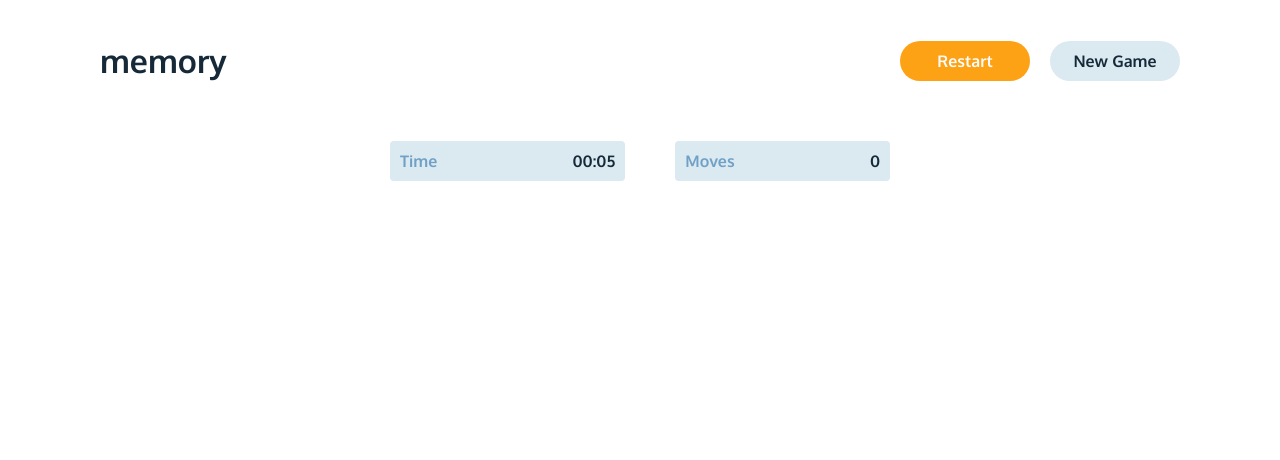
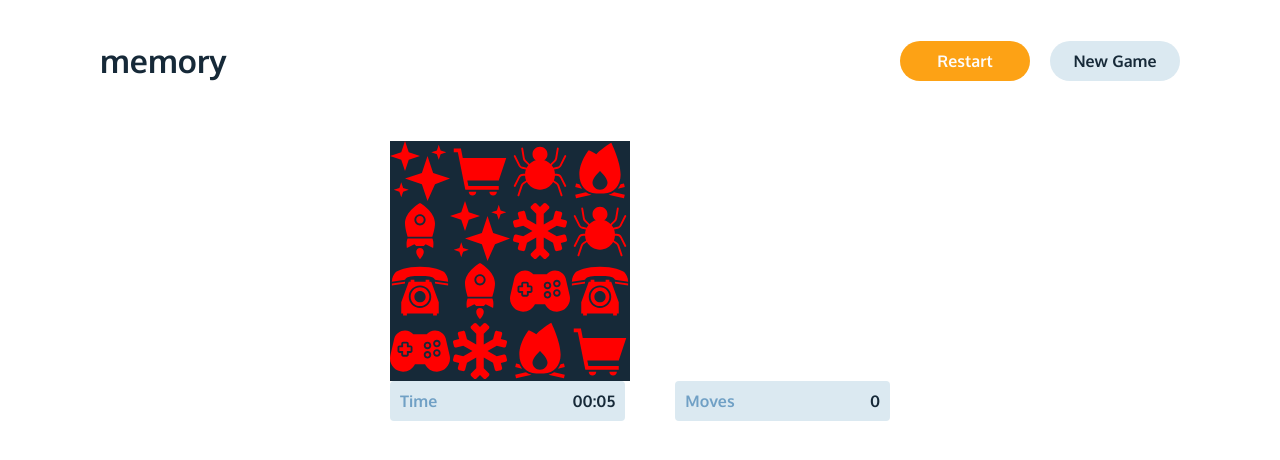
Before and after one commit to tymino/svelte_memory-game, a Svelte app: page / in a window 1280 px wide. Shown: the top 460 px of the page. Built offline with nearby package versions, Linux system fonts and the light colour scheme.

Commit message:
grid render

```diff
--- a/public/global.css
+++ b/public/global.css
@@ -28,5 +28,6 @@ html {
 path {
   width: 100%;
   height: 100%;
-  fill: var(--color-light);
+  /* fill: var(--color-light); */
+  fill: red;
 }
--- a/src/components/Game.svelte
+++ b/src/components/Game.svelte
@@ -48,21 +48,7 @@
       });
     });
 
-    console.log(totalIndexes);
-
-    // while (loop) {
-
-    //
-
-    //   if (rand === 3) {
-    //     console.log('cont');
-    //     continue;
-    //   }
-
-    //   indexes.push(rand);
-    // }
-
-    console.log(grid);
+    gridIcon.set(grid);
   };
 
   const gameRestart = () => setupGrid();
@@ -95,7 +81,9 @@
   <Header on:restart={gameRestart} on:new={gameNew} />
 
   <div class="game">
-    <Grid />
+    {#if $gridIcon}
+      <Grid />
+    {/if}
 
     <div class="game__info">
       <Info title="Time" data={timeElapsed} />
--- a/src/components/Grid.svelte
+++ b/src/components/Grid.svelte
@@ -1,2 +1,39 @@
 <script>
+  import Icon from './Icon.svelte';
+  import { gameSettings, gridIcon, gridVisible } from '../store';
+
+  // $: console.log($gridIcon);
 </script>
+
+<div class="grid">
+  {#each $gridVisible as row, rowIndex}
+    <div class="row">
+      {#each row as cell, cellIndex}
+        <div class="cell">
+          {#if $gameSettings[0].active === 'Numbers'}
+            {cell}
+          {:else}
+            <Icon index={$gridIcon[rowIndex][cellIndex]} />
+          {/if}
+        </div>
+      {/each}
+    </div>
+  {/each}
+</div>
+
+<style>
+  .grid {
+    display: flex;
+    flex-direction: column;
+  }
+
+  .row {
+    display: flex;
+    flex-direction: row;
+  }
+  .cell {
+    width: 60px;
+    height: 60px;
+    background: var(--color-dark);
+  }
+</style>
--- a/src/components/Icon.svelte
+++ b/src/components/Icon.svelte
@@ -1,7 +1,9 @@
 <script>
-  export let icon;
+  import { iconDB } from '../store';
+
+  export let index;
 </script>
 
-<svg version="1.1" xmlns="http://www.w3.org/2000/svg" viewBox="0 0 32 32" x="0" y="0"
-  >{@html icon}</svg
->
+<svg version="1.1" xmlns="http://www.w3.org/2000/svg" viewBox="0 0 32 32" x="0" y="0">
+  {@html $iconDB[index - 1]}
+</svg>
--- a/src/store/index.js
+++ b/src/store/index.js
@@ -2,12 +2,12 @@ import { writable, readable } from 'svelte/store';
 
 export const isGameRun = writable(true);
 export const gameSettings = writable([
-  { id: 'theme', name: 'Select theme', active: 'Numbers', pool: ['Numbers', 'Icons'] },
+  { id: 'theme', name: 'Select theme', active: 'Icons', pool: ['Numbers', 'Icons'] },
   { id: 'grid', name: 'Grid size', active: '4x4', pool: ['4x4', '6x6'] },
 ]);
 
-export const gridIcon = writable(null);
-export const gridVisible = writable(null);
+export const gridIcon = writable([]);
+export const gridVisible = writable([]);
 
 export const iconDB = readable([
   `<path d="M27,17.999c0-7-5-17-5-17s-4.185,2.395-7.979,6.035C11.755,5.753,10,4.999,10,4.999s-5,6-5,13
```
